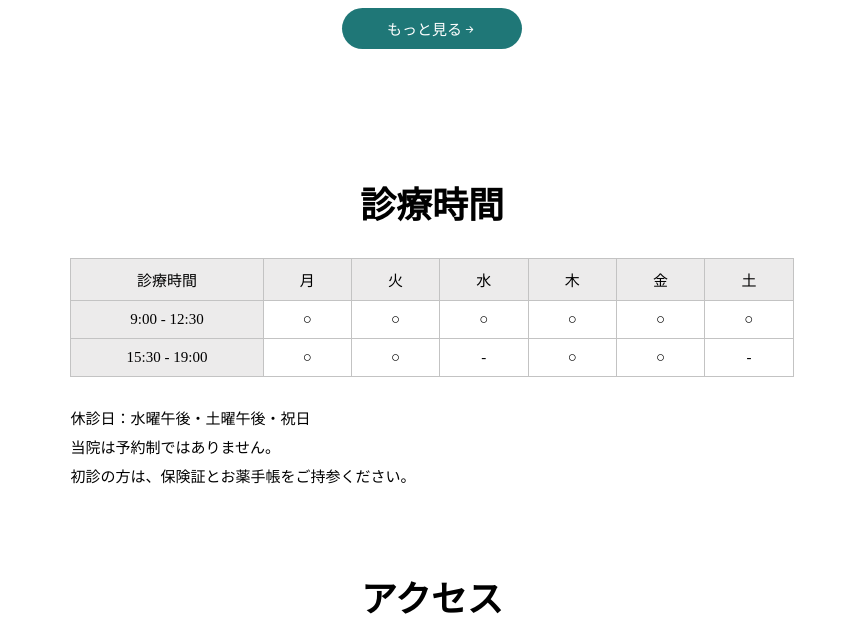
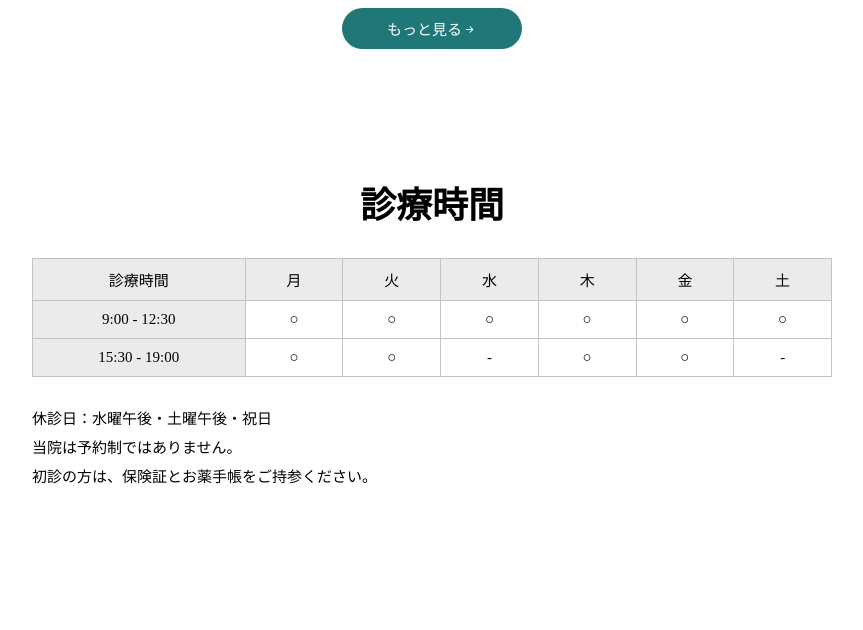
Before and after one commit to Prism24016/clinic, a plain HTML site: page index.html in a window 1280 px wide. Shown: the part 1600-2230 px from the top of the page, without its empty margins (208-1071 px from the left). Drawn offline with nearby package versions, Linux system fonts and the light colour scheme; some packages are replaced by stand-ins of ours.

Commit message:
Update index.html

```diff
--- a/index.html
+++ b/index.html
@@ -102,8 +102,9 @@
         </div>
       </section>
 
-      <section class="time container" id="time">
-        <h3 class="heading">診療時間</h3>
+      <section class="time" id="time">
+        <div class="container">
+          <h2 class="heading">診療時間</h2>
           <div class="time-box">
             <table class="table-time">
               <tr class="background">
@@ -137,6 +138,7 @@
             <p>休診日：水曜午後・土曜午後・祝日</p>
             <p>当院は予約制ではありません。</p>
             <p>初診の方は、保険証とお薬手帳をご持参ください。</p>
+          </div>
         </div>
       </section>
 
```
Lines whose indentation alone changed are shown as unchanged.
